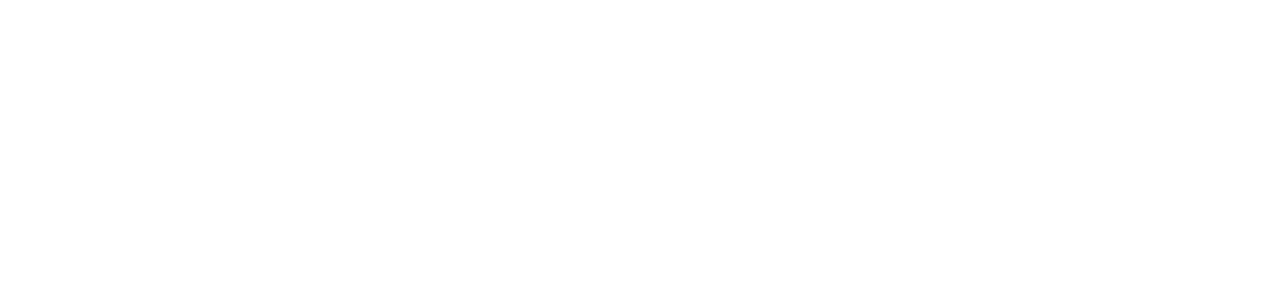
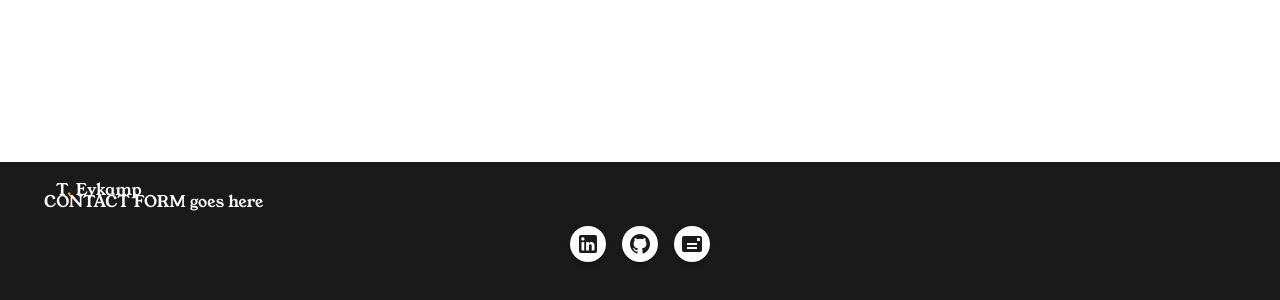
Before and after one commit to teykamp/homepage, a Vue app: page / in a window 1280 px wide. Shown: the part 2238-2538 px from the top of the page. Before the commit the page ends 2400 px from the top, so only its background shows below. Built offline with nearby package versions, Linux system fonts and the light colour scheme.

Commit message:
add footer

```diff
--- a/src/App.vue
+++ b/src/App.vue
@@ -35,12 +35,14 @@
       <v-divider />
     </v-sheet>
     <main-content />
+    <Footer />
   </div>
 </template>
 
 <script setup lang="ts">
 import { useDarkModeStore } from './stores/Store';
 import MainContent from './components/MainContent.vue';
+import Footer from './components/Footer.vue';
 
 const store = useDarkModeStore();
 </script>
--- a/src/components/EngineeringContent.vue
+++ b/src/components/EngineeringContent.vue
@@ -11,6 +11,7 @@
       <li><strong>University Name:</strong> Degree in XYZ</li>
       <!-- Add more education entries as needed -->
     </ul>
+    download engr resume
   </div>
 </template>
 
--- /dev/null
+++ b/src/components/Footer.vue
@@ -0,0 +1,55 @@
+<template>
+  <div>
+    <v-sheet :style="{
+      ...colors,
+    }">
+      <v-container>
+        <p>T<span :style="{
+          'color': darkMode.darkMode ? darkMode.darkColor.accent : darkMode.lightColor.accent
+        }">.</span> Eykamp</p>
+        <v-row>
+          CONTACT FORM goes here
+        </v-row>
+        <v-row class="d-flex justify-center my-6">
+          <v-btn
+            v-for="link in footerLinks"
+            :key="link.ref"
+            :icon="link.icon"
+            density="comfortable"
+            :href="link.ref"
+            target="_blank"
+            class="mx-2"
+            :style="{
+              ...secondaryColors,
+              /* add hover accent colors maybe */
+          }"></v-btn>
+        </v-row>
+      </v-container>
+    </v-sheet>
+  </div>
+</template>
+
+<script setup lang="ts">
+import { computed, Ref } from 'vue'
+import { useDarkModeStore } from '../stores/Store'
+import footerLinks from '../data/footerLinks.json'
+
+const darkMode = useDarkModeStore()
+
+const createColors = (backgroundKey: string = 'background', textKey: string = 'text', inverse: boolean = false): Ref<Record<string, string>> => computed(() => {
+
+  if (inverse) return {
+    'background-color': darkMode.darkMode ? darkMode.lightColor[backgroundKey] : darkMode.darkColor[backgroundKey],
+    'color': darkMode.darkMode ? darkMode.lightColor[textKey] : darkMode.darkColor[textKey],
+  }
+
+  return {
+    'background-color': darkMode.darkMode ? darkMode.darkColor[backgroundKey] : darkMode.lightColor[backgroundKey],
+    'color': darkMode.darkMode ? darkMode.darkColor[textKey] : darkMode.lightColor[textKey],
+  }
+})
+
+const colors = createColors('background')
+const secondaryColors = createColors('background', undefined , true);
+
+</script>
--- a/src/components/MainContent.vue
+++ b/src/components/MainContent.vue
@@ -63,7 +63,7 @@
           :style="{
             ...secondaryColors,
             'min-height': '600px',
-            'max-width': '900px'
+            'max-width': '900px',
           }"
           :class="`d-flex justify-center ${mdAndUp ? 'mr-16' : ''} ${smAndUp ? 'mx-16' : ''}`">
           <v-card-title class="mt-6" id="acheivements">
@@ -117,7 +117,6 @@
   }
 }
 
-
 const text = computed(() => {
   return language.content
 })
--- /dev/null
+++ b/src/data/footerLinks.json
@@ -0,0 +1,14 @@
+{
+    "linkedin": {
+        "icon": "mdi-linkedin",
+        "ref": "https://www.linkedin.com/in/thomas-eykamp/"
+    },
+    "github": {
+        "icon": "mdi-github",
+        "ref": "https://www.github.com/teykamp"
+    },
+    "mail": {
+        "icon": "mdi-mail",
+        "ref": "mailto:thomas@eykamp.com"
+    }
+}
```
